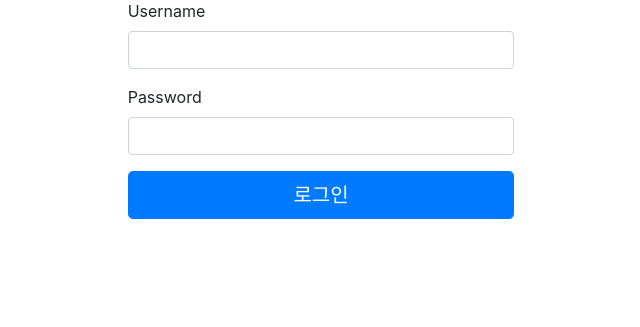
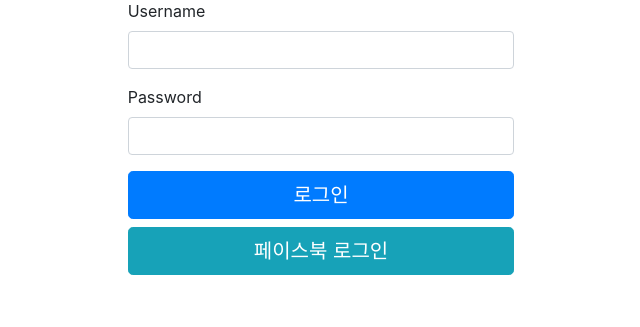
Before and after one commit to orca9s/instagram, a Django app: page /members/login/ in a window 1280 px wide. Shown: the part 119-446 px from the top of the page, without its empty margins (319-959 px from the left). Run offline with Django 3.2, Linux system fonts and the light colour scheme; parts of the project's set-up code (start-up, migrations or seed data) failed here and were passed over; some libraries are stand-ins or nearby versions.

Commit message:
페이스북 로그인 버튼 추가, 로그인 redirect주소 추가

```diff
--- a/app/templates/members/login.html
+++ b/app/templates/members/login.html
@@ -23,6 +23,11 @@
             <small class="form-text text-center text-danger font-weight-bold">{{ error }}</small>
         {% endfor %}
         <button class="btn btn-lg btn-primary btn-block" type="submit">로그인</button>
+        <a href="https://www.facebook.com/v3.2/dialog/oauth?
+                    client_id={}
+                    &redirect_url={}
+                    &state={}"
+           class="btn btn-lg btn-info btn-block">페이스북 로그인</a>
     </form>
 </div>
 
```
